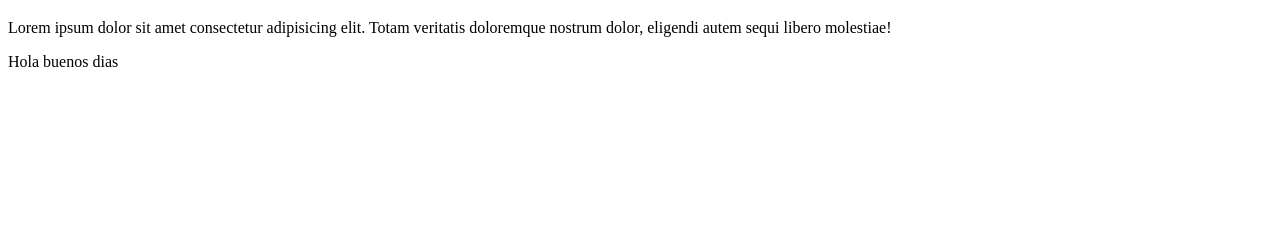
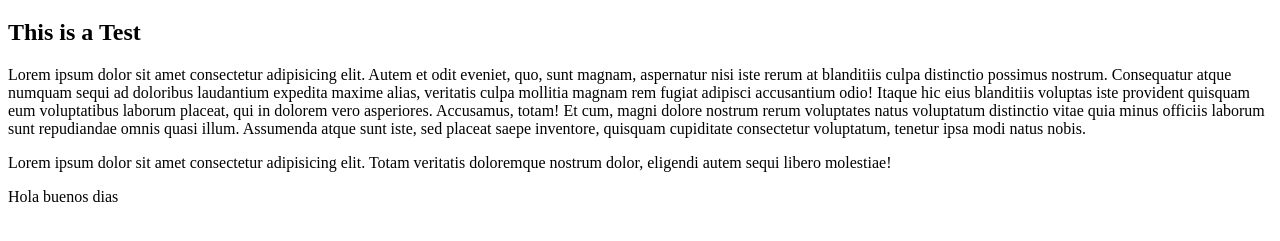
Before and after one commit to luis7torres/test1, a plain HTML site: page index.html in a window 1280 px wide. Shown: the part 61-302 px from the top of the page. Drawn offline with Linux system fonts and the light colour scheme.

Commit message:
Se agrego un subtitulo y un parrafo

```diff
--- a/index.html
+++ b/index.html
@@ -7,15 +7,25 @@
   </head>
   <body>
     <!--Creacion de parrafo con texto aleatorio-->
-    <h1>
-      ACEIPRO - BIENVENIDOS QUESOS
-    </h1>
+    <h1>ACEIPRO - BIENVENIDOS QUESOS</h1>
+    <h2>This is a Test</h2>
+    <p>
+      Lorem ipsum dolor sit amet consectetur adipisicing elit. Autem et odit
+      eveniet, quo, sunt magnam, aspernatur nisi iste rerum at blanditiis culpa
+      distinctio possimus nostrum. Consequatur atque numquam sequi ad doloribus
+      laudantium expedita maxime alias, veritatis culpa mollitia magnam rem
+      fugiat adipisci accusantium odio! Itaque hic eius blanditiis voluptas iste
+      provident quisquam eum voluptatibus laborum placeat, qui in dolorem vero
+      asperiores. Accusamus, totam! Et cum, magni dolore nostrum rerum
+      voluptates natus voluptatum distinctio vitae quia minus officiis laborum
+      sunt repudiandae omnis quasi illum. Assumenda atque sunt iste, sed placeat
+      saepe inventore, quisquam cupiditate consectetur voluptatum, tenetur ipsa
+      modi natus nobis.
+    </p>
     <p>
       Lorem ipsum dolor sit amet consectetur adipisicing elit. Totam veritatis
       doloremque nostrum dolor, eligendi autem sequi libero molestiae!
     </p>
-    <p>
-      Hola buenos dias
-    </p>
+    <p>Hola buenos dias</p>
   </body>
 </html>
```
